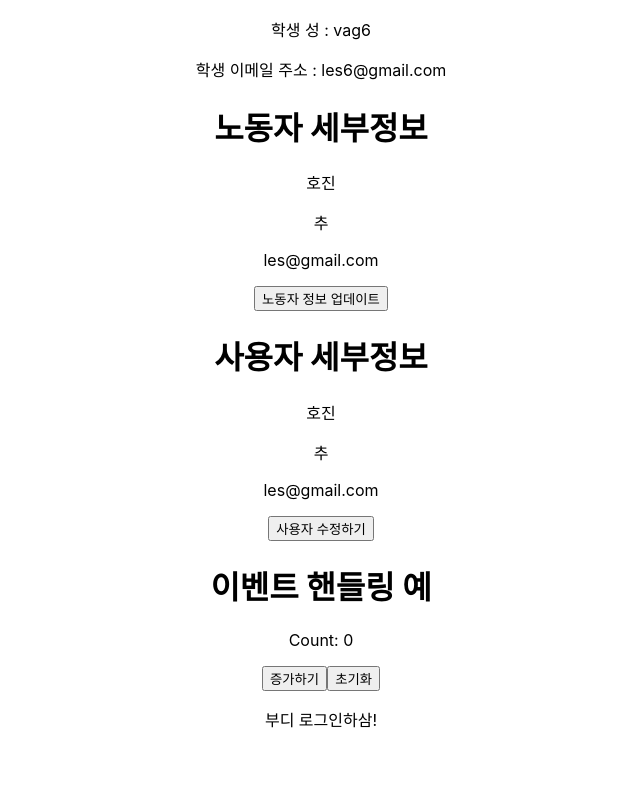
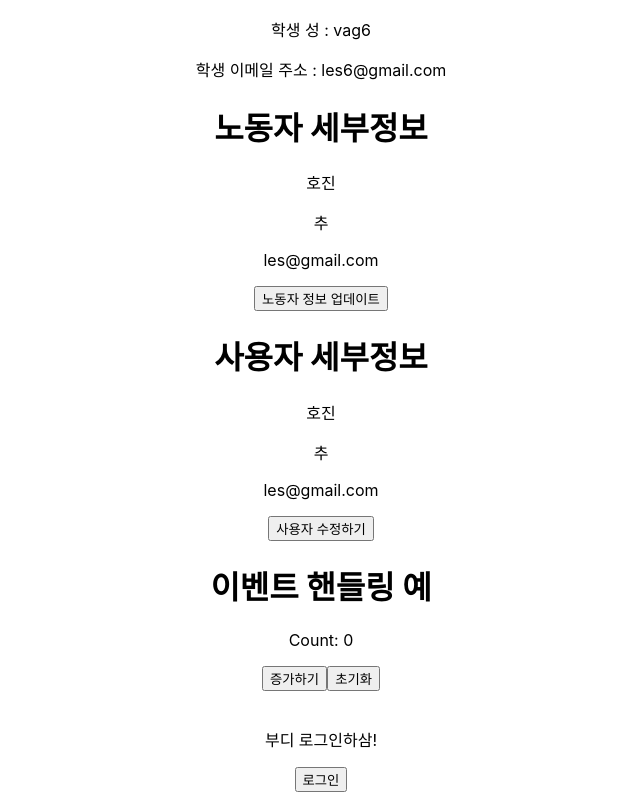
Before and after one commit to seedevk8s/react-basics, a React (Create React App) app: page / in a window 1280 px wide. Shown: the part 2273-3065 px from the top of the page, without its empty margins (319-959 px from the left). Before the commit the page ends 3020 px from the top, so only its background shows below. Built offline with nearby package versions, Linux system fonts and the light colour scheme.

Commit message:
반환값 변수에 담아서 조건에 따라 분기되는 JSX문-- 클릭이벤트 추가

```diff
--- a/src/components/ConditionRendering.js
+++ b/src/components/ConditionRendering.js
@@ -11,9 +11,18 @@ const ConditionRedering = () => {
         message = /* return */ <p>부디 로그인하삼!</p>
     }
 
+    function handleLogin() {
+        setIsLoggedIn(true)
+    }
+
     return (
         <div>
+            <br />
             {message}
+
+
+            <button onClick={handleLogin}>로그인</button>
+
         </div>
     )
 
```
